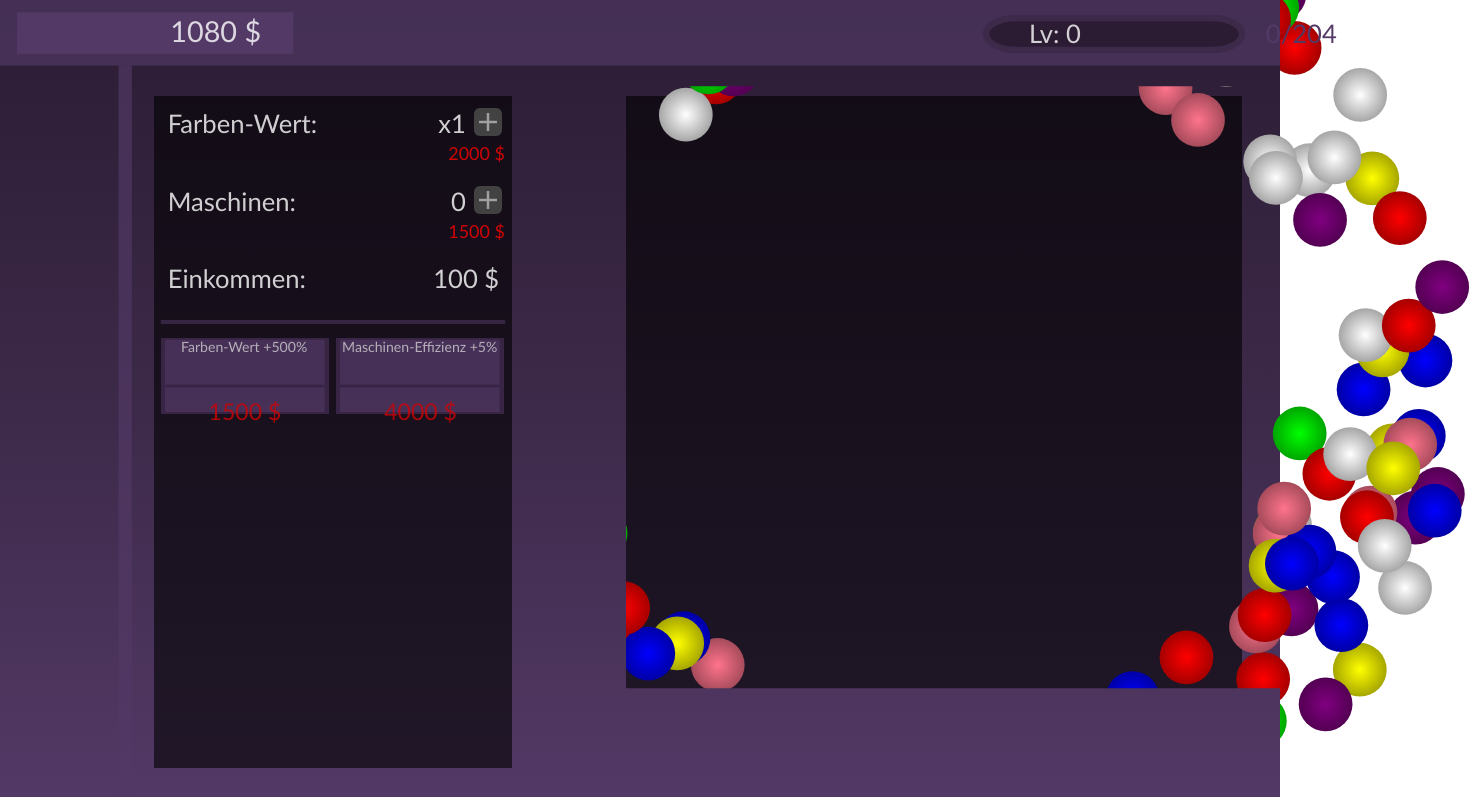
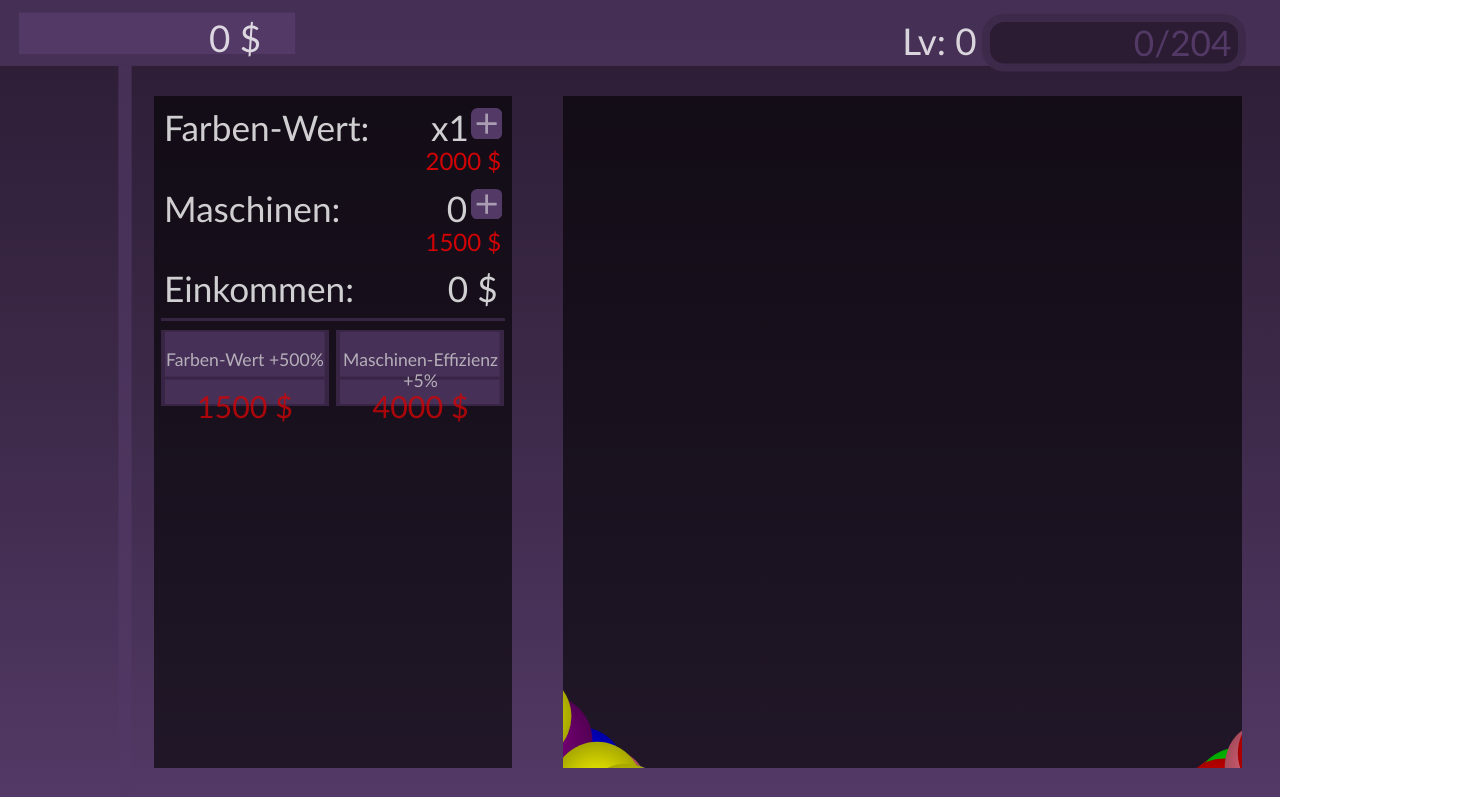
Before and after one commit to bugri99/ColorClicker, a React (Create React App) app: page / in a window 1280 px wide. Shown: the top 797 px of the page, 1481 px wide, since content can reach past the window. Built offline with nearby package versions, Linux system fonts and the light colour scheme.

Commit message:
positioning of the components and scrollbar for powerUps when more than 8

```diff
--- a/src/App.css
+++ b/src/App.css
@@ -1,46 +1,57 @@
 .App {
-    text-align: center;
+  /* text-align: center; */
 }
 
 .App-header {
-    background-color: #282c34;
+  position: absolute;
+  background-color: rgb(83, 57, 102);
   background-image: url(./ressources/Background.svg);
+  -webkit-background-size: cover;
+  -moz-background-size: cover;
+  -o-background-size: cover;
   background-size: cover;
   background-repeat: no-repeat;
-    min-height: 100vh;
-    max-height: 100vh;
-    min-width: 100vw;
-    max-width: 100vw;
+  min-height: 100%;
+  max-height: 100%;
+  min-width: 100%;
+  max-width: 100%;
 }
 
 .App-game {
   position: absolute;
-    top: 12vh;
-    left: 44vw;
-    width: 53vw;
-    height: 84vh;
+  top: 12%;
+  left: 44%;
+  width: 53%;
+  height: 84%;
   background-image: url(./ressources/Main-Game.svg);
+  -webkit-background-size: cover;
+  -moz-background-size: cover;
+  -o-background-size: cover;
+  background-size: cover;
+  background-repeat: no-repeat;
+  overflow:hidden
+}
+
+.App-upgrades{
+  position: absolute;
+  top: 12%;
+  left: 12%;
+  width: 28%;
+  height: 84%;
+  background-image: url(./ressources/Main-Game.svg);
+  -webkit-background-size: cover;
+  -moz-background-size: cover;
+  -o-background-size: cover;
   background-size: cover;
   background-repeat: no-repeat;
 }
 
-  .App-upgrades{
-    top: 12vh;
-    left: 12vw;
-    width: 28vw;
-    height: 84vh;
-    background-image: url(./ressources/Main-Game.svg);
-    background-size: cover;
-    background-repeat: no-repeat;
-    position: absolute;
-  }
-
 .App-currency {
   position: absolute;
-    top: 1.8vh;
-    right: 79.6vw;
+  top: 1.95%;
+  right: 79.6%;
   color: white;
-    font-size: 2.25vw;
+  font-size: 2.3rem;
   font-family: 'Gill Sans', 'Gill Sans MT', Calibri, 'Trebuchet MS', sans-serif;
   opacity: 0.8;
   background-color: transparent;
@@ -54,10 +65,10 @@
 
 .Upgrades-colorValue {
   position: absolute;
-    top: 1.5vh;
-    left: 1.1vw;
+  top: 1.5%;
+  left: 2.9%;
   color: white;
-    font-size: 2vw;
+  font-size: 220%;
   font-family: 'Gill Sans', 'Gill Sans MT', Calibri, 'Trebuchet MS', sans-serif;
   opacity: 0.8;
   background-color: transparent;
@@ -71,10 +82,10 @@
 
 .Upgrades-multiplier {
   position: absolute;
-    top: 1.5vh;
-    right: 3.6vw;
+  top: 1.5%;
+  right: 12%;
   color: white;
-    font-size: 2vw;
+  font-size: 220%;
   font-family: 'Gill Sans', 'Gill Sans MT', Calibri, 'Trebuchet MS', sans-serif;
   opacity: 0.8;
   background-color: transparent;
@@ -88,10 +99,10 @@
 
 .Upgrades-machines {
   position: absolute;
-    top: 11.2vh;
-    left: 1.1vw;
+  top: 13.5%;
+  left: 2.9%;
   color: white;
-    font-size: 2vw;
+  font-size: 220%;
   font-family: 'Gill Sans', 'Gill Sans MT', Calibri, 'Trebuchet MS', sans-serif;
   opacity: 0.8;
   background-color: transparent;
@@ -105,10 +116,10 @@
 
 .Upgrades-machineAmount {
   position: absolute;
-    top: 11.2vh;
-    right: 3.6vw;
+  top: 13.5%;
+  right: 12.5%;
   color: white;
-    font-size: 2vw;
+  font-size: 220%;
   font-family: 'Gill Sans', 'Gill Sans MT', Calibri, 'Trebuchet MS', sans-serif;
   opacity: 0.8;
   background-color: transparent;
@@ -122,10 +133,10 @@
 
 .Upgrades-income {
   position: absolute;
-    top: 20.9vh;
-    left: 1.1vw;
+  top: 25.5%;
+  left: 2.9%;
   color: white;
-    font-size: 2vw;
+  font-size: 220%;
   font-family: 'Gill Sans', 'Gill Sans MT', Calibri, 'Trebuchet MS', sans-serif;
   opacity: 0.8;
   background-color: transparent;
@@ -139,10 +150,10 @@
 
 .Upgrades-incomeAmount {
   position: absolute;
-    top: 20.9vh;
-    right: 1vw;
+  top: 25.5%;
+  right: 4%;
   color: white;
-    font-size: 2vw;
+  font-size: 220%;
   font-family: 'Gill Sans', 'Gill Sans MT', Calibri, 'Trebuchet MS', sans-serif;
   opacity: 0.8;
   background-color: transparent;
@@ -156,23 +167,31 @@
 
 .Upgrades-splitBar {
   position: absolute;
-    top: 28vh;
-    left: 0.5vw;
-    right: 0.5vw;
-    height: 0.45vh;
+  top: 33%;
+  left: 2%;
+  right: 2%;
+  height: 0.5%;
   background-image: url(./ressources/split-bar.svg);
+  -webkit-background-size: cover;
+  -moz-background-size: cover;
+  -o-background-size: cover;
+  background-size: cover;
+  background-repeat: no-repeat;
 }
 
 
 .Plus-ButtonMtp {
-    top: 1.5vh;
-    right: 0.8vw;
-    width: 2.2vw;
-    height: 2.2vw;
+  position: absolute;
+  top: 1.8%;
+  right: 2.8%;
+  width: 2.4vw;
+  height: 2.4vw;
   background-image: url(./ressources/plus-button.svg);
+  -webkit-background-size: cover;
+  -moz-background-size: cover;
+  -o-background-size: cover;
   background-size: cover;
   background-repeat: no-repeat;
-    position: absolute;
   -webkit-touch-callout: none;
   -webkit-user-select: none;
    -khtml-user-select: none;
@@ -181,14 +200,17 @@
           user-select: none;
 }
 .Plus-ButtonMtpH {
-    top: 1.5vh;
-    right: 0.8vw;
-    width: 2.2vw;
-    height: 2.2vw;
+  position: absolute;
+  top: 1.8%;
+  right: 2.8%;
+  width: 2.4vw;
+  height: 2.4vw;
   background-image: url(./ressources/plus-buttonH.svg);
+  -webkit-background-size: cover;
+  -moz-background-size: cover;
+  -o-background-size: cover;
   background-size: cover;
   background-repeat: no-repeat;
-    position: absolute;
   -webkit-touch-callout: none;
   -webkit-user-select: none;
    -khtml-user-select: none;
@@ -198,14 +220,17 @@
 }
 
 .Plus-ButtonMch {
-    top: 11.2vh;
-    right: 0.8vw;
-    width: 2.2vw;
-    height: 2.2vw;
+  position: absolute;
+  top: 13.8%;
+  right: 2.8%;
+  width: 2.4vw;
+  height: 2.4vw;
   background-image: url(./ressources/plus-button.svg);
+  -webkit-background-size: cover;
+  -moz-background-size: cover;
+  -o-background-size: cover;
   background-size: cover;
   background-repeat: no-repeat;
-    position: absolute;
   -webkit-touch-callout: none;
   -webkit-user-select: none;
    -khtml-user-select: none;
@@ -214,14 +239,17 @@
           user-select: none;
 }
 .Plus-ButtonMchH {
-    top: 11.2vh;
-    right: 0.8vw;
-    width: 2.2vw;
-    height: 2.2vw;
+  position: absolute;
+  top: 13.8%;
+  right: 2.8%;
+  width: 2.4vw;
+  height: 2.4vw;
   background-image: url(./ressources/plus-buttonH.svg);
+  -webkit-background-size: cover;
+  -moz-background-size: cover;
+  -o-background-size: cover;
   background-size: cover;
   background-repeat: no-repeat;
-    position: absolute;
   -webkit-touch-callout: none;
   -webkit-user-select: none;
    -khtml-user-select: none;
@@ -230,12 +258,71 @@
           user-select: none;
 }
 
+.Upgrades-powerUps {
+  position: absolute;
+  top: 33.5%;
+  width: 100%;
+  height: 66%;
+  overflow: hidden;
+  overflow-y: auto;
+  -ms-overflow-style: none;
+  scrollbar-width: none;
+}
+.Upgrades-powerUps::-webkit-scrollbar {
+  display: none;
+}
 .PowerUp {
+  position: absolute;
+  opacity: 0.8;
+  /* border: 1px solid blue; */
   background-image: url(./ressources/upgrade.svg);
   background-repeat: no-repeat;
+  background-color: transparent;
+  -webkit-touch-callout: none;
+  -webkit-user-select: none;
+   -khtml-user-select: none;
+     -moz-user-select: none;
+      -ms-user-select: none;
+          user-select: none;
+}
+
+.PowerUp-description {
   position: absolute;
+  margin: auto;
+  left: 1%;
+  width: 98%;
+  height: 18%;
+  bottom: 36%;
+  /* border: 1px solid red; */
+  text-align: center;
+  vertical-align: middle;
+  align-items: center;
   color: white;
-    font-size: 1.15vw;
+  font-size: 110%;
+  font-family: 'Gill Sans', 'Gill Sans MT', Calibri, 'Trebuchet MS', sans-serif;
+  opacity: 0.8;
+  background-color: transparent;
+  -webkit-touch-callout: none;
+  -webkit-user-select: none;
+   -khtml-user-select: none;
+     -moz-user-select: none;
+      -ms-user-select: none;
+          user-select: none;
+          padding-top:10%;
+          padding-bottom:15%;
+}
+
+.PowerUp-price {
+  position: absolute;
+  left: 1%;
+  bottom: 6.5%;
+  /* border: 1px solid green; */
+  width: 98%;
+  height: 34%;
+  color: greenyellow;
+  text-align: center;
+  vertical-align: middle;
+  font-size: 190%;
   font-family: 'Gill Sans', 'Gill Sans MT', Calibri, 'Trebuchet MS', sans-serif;
   opacity: 0.8;
   background-color: transparent;
@@ -247,64 +334,13 @@
           user-select: none;
 }
 
-  .PowerUp-description {
-    margin: auto;
-    left: 1%;
-    width: 97%;
-    height: 18%;
-    text-align: center;
-    vertical-align: middle;
-    position: absolute;
-    color: white;
-    font-size: 1.1vw;
-    font-family: 'Gill Sans', 'Gill Sans MT', Calibri, 'Trebuchet MS', sans-serif;
-    opacity: 0.8;
-    background-color: transparent;
-    -webkit-touch-callout: none;
-    -webkit-user-select: none;
-     -khtml-user-select: none;
-       -moz-user-select: none;
-        -ms-user-select: none;
-            user-select: none;
-  }
-
-  .PowerUp-price {
-    width: 100%;
-    top: 61.5%;
-    position: absolute;
-    color: greenyellow;
-    text-align: center;
-    font-size: 1.8vw;
-    font-family: 'Gill Sans', 'Gill Sans MT', Calibri, 'Trebuchet MS', sans-serif;
-    opacity: 0.8;
-    background-color: transparent;
-    -webkit-touch-callout: none;
-    -webkit-user-select: none;
-     -khtml-user-select: none;
-       -moz-user-select: none;
-        -ms-user-select: none;
-            user-select: none;
-  }
-
-  .App-circleboundary {
-    background-image: url(./ressources/circle-boundary-background.svg);
-    background-size: cover;
-    background-repeat: no-repeat;
-    position: absolute;
-    min-height: 100vh;
-    max-height: 100vh;
-    min-width: 100vw;
-    max-width: 100vw;
-    pointer-events: none;
-  }
-
 .App-xpbar {
   position: absolute;
-    top: 2.2vh;
-    left: 77vw;
-
-    font-size: 2.25vw;
-    font-family: 'Gill Sans', 'Gill Sans MT', Calibri, 'Trebuchet MS', sans-serif;
+  top: 2.2%;
+  left: 77%;
+  width: 20%;
+  height: 6%;
+  /* border: 1px solid blue; */
   background-color: transparent;
   -webkit-touch-callout: none;
   -webkit-user-select: none;
@@ -316,11 +352,10 @@
 
 .App-xpbartext {
   position: absolute;
-    top: 0vh;
-    right: 16vw;
-    width: 15vw;
+  top: 2.4%;
+  right: 23.7%;
   color: white;
-    font-size: 2vw;
+  font-size: 230%;
   text-align: right;
   font-family: 'Gill Sans', 'Gill Sans MT', Calibri, 'Trebuchet MS', sans-serif;
   opacity: 0.8;
@@ -334,11 +369,10 @@
 }
 .App-xpbarxp {
   position: absolute;
-    top: 0vh;
-    right: -4vw;
-    width: 15vw;
+  top: 8%;
+  right: 4%;
   color: rgb(83, 57, 102);
-    font-size: 2vw;
+  font-size: 220%;
   text-align: right;
   font-family: 'Gill Sans', 'Gill Sans MT', Calibri, 'Trebuchet MS', sans-serif;
   background-color: transparent;
@@ -351,13 +385,12 @@
 }
 
 .Plus-ButtonMch-price {
-    width: 100%;
-    top: 18.5%;
-    right: 2%;
   position: absolute;
+  top: 19.5%;
+  right: 3%;
   color: greenyellow;
   text-align: right;
-    font-size: 1.4vw;
+  font-size: 150%;
   font-family: 'Gill Sans', 'Gill Sans MT', Calibri, 'Trebuchet MS', sans-serif;
   opacity: 0.8;
   background-color: transparent;
@@ -370,13 +403,12 @@
 }
 
 .Plus-ButtonMtp-price {
-    width: 100%;
-    top: 6.9%;
-    right: 2%;
   position: absolute;
+  top: 7.5%;
+  right: 3%;
   color: greenyellow;
   text-align: right;
-    font-size: 1.4vw;
+  font-size: 150%;
   font-family: 'Gill Sans', 'Gill Sans MT', Calibri, 'Trebuchet MS', sans-serif;
   opacity: 0.8;
   background-color: transparent;
--- a/src/App.js
+++ b/src/App.js
@@ -24,15 +24,8 @@ import "./App.css";
  * - more power-ups
  * - balancing of the power-up prices and effects
  * - currently, every color has the same probability of appearance, so color rarity based on level maybe?
- * - center the text of a power-up description if only one line long
  * - save and load game data (currently everything starts from the beginning on site refresh)
  * -------------------------------------------------------------------------------------
- * Known Issues:
- * -  circle can be clicked outside of the game box, currently there is
- *    a svg with a hole where the game window is located and the normal background outside of it (see circle-boundary-background.svg).
- *    In ".App-circleboundary" css class the "pointer-events" prop is set to "none" so the component is
- *    ignored completely when clicked, all it does is cover the circles where they
- *    shouldn't be, the circles are still there though (perhaps a different solution needed)
  */
 function App() {
   document.body.style.overflow = "hidden";
@@ -61,7 +54,7 @@ function App() {
   const [multiplier, setMultiplier] = useState(1); //color value multiplier (initial 1)
   const [machines, setMachines] = useState(0); //machines owned (inital 0)
   const [growthPerMachine, setGrowthPerMachine] = useState(1.1); //income growth factor per machine owned (initial 1.1)
-  const [income, setIncome] = useState(100); //income amount per second (initial 100)
+  const [income, setIncome] = useState(0); //income amount per second (initial 0)
   const [level, setLevel] = useState(0); //player level (initial 0)
   const [xp, setXp] = useState(0); //player xp (initial 0)
   const [nextLvXpRequired, setNextLvXpRequired] = useState(
@@ -182,22 +175,22 @@ function App() {
         className="circle"
         id={id}
         initial={{
-          x: `${Math.cos(directions[index]) * 40}vw`,
-          y: `${Math.sin(directions[index]) * 40 + 19}vw`,
+          x: `${Math.cos(directions[index]) * 40 + 23}vw`,
+          y: `${Math.sin(directions[index]) * 40 + 18}vw`,
         }}
         animate={{
-          x: `${Math.cos(directions[index + 1]) * 40}vw`,
-          y: `${Math.sin(directions[index + 1]) * 40 + 19}vw`,
+          x: `${Math.cos(directions[index + 1]) * 40 + 23}vw`,
+          y: `${Math.sin(directions[index + 1]) * 40 + 18}vw`,
         }}
         transition={{
           repeat: Infinity,
-          duration: 7.5,
+          duration: 5.5,
           repeatDelay: getRandom(1, 5000) / 100,
         }}
         onClick={handleClick}
         style={{
-          width: "6vw",
-          height: "6vw",
+          width: "8rem",
+          height: "8rem",
           position: "absolute",
         }}
       >
@@ -249,25 +242,9 @@ function App() {
     }
     return (
       <div onClick={handleClick}>
-        <motion.svg
-          className="Plus-ButtonMtp"
-          style={{
-            filter: `${
-              moneyCount >= nextMultiplierPrice
-                ? "grayscale(0%)"
-                : "grayscale(100%)"
-            }`,
-          }}
-        />
+        <motion.svg className="Plus-ButtonMtp" />
         <motion.svg
           className="Plus-ButtonMtpH"
-          style={{
-            filter: `${
-              moneyCount >= nextMultiplierPrice
-                ? "grayscale(0%)"
-                : "grayscale(100%)"
-            }`,
-          }}
           opacity={0}
           whileHover={{ opacity: 1 }}
         />
@@ -301,31 +278,15 @@ function App() {
       if (moneyCount >= nextMachinePrice) {
         setMoneyCount((prev) => prev - nextMachinePrice);
         setMachines((prev) => prev + 1);
-        setIncome(Math.floor(100 * Math.pow(growthPerMachine, machines + 1)));
+        setIncome(Math.floor(50 * Math.pow(growthPerMachine, machines + 1)));
         setNextMachinePrice((prev) => Math.floor(prev * 1.6));
       }
     }
     return (
       <div onClick={handleClick}>
-        <motion.svg
-          className="Plus-ButtonMch"
-          style={{
-            filter: `${
-              moneyCount >= nextMachinePrice
-                ? "grayscale(0%)"
-                : "grayscale(100%)"
-            }`,
-          }}
-        />
+        <motion.svg className="Plus-ButtonMch" />
         <motion.svg
           className="Plus-ButtonMchH"
-          style={{
-            filter: `${
-              moneyCount >= nextMachinePrice
-                ? "grayscale(0%)"
-                : "grayscale(100%)"
-            }`,
-          }}
           opacity={0}
           whileHover={{ opacity: 1 }}
         />
@@ -407,7 +368,7 @@ function App() {
           );
           setIncome(
             Math.floor(
-              100 * Math.pow(growthPerMachine + powerUp.effect.value, machines)
+              50 * Math.pow(growthPerMachine + powerUp.effect.value, machines)
             )
           );
           //case ColorMultiplier
@@ -426,16 +387,17 @@ function App() {
             2 + 49 * (availablePowerUps.indexOf(powerUp) % 2 === 0 ? 0 : 1)
           }%)`,
           top: `calc(${
-            36 +
-            15.5 *
+            2 +
+            23.9 *
               (availablePowerUps.indexOf(powerUp) % 2 === 0
                 ? availablePowerUps.indexOf(powerUp) === 0
                   ? 0
                   : availablePowerUps.indexOf(powerUp) / 2
                 : (availablePowerUps.indexOf(powerUp) - 1) / 2)
           }%)`,
+          right: "2%",
           width: "47%",
-          height: "14.2%",
+          height: "21.9%",
           position: "absolute",
         }}
       >
@@ -476,22 +438,24 @@ function App() {
    */
   function renderXPBar() {
     return (
-      <svg style={{ overflow: "visible" }}>
-        <rect width="20vw" height="2.5vw" rx="30" fill="rgb(43, 28, 51)" />
+      <svg
+        style={{ overflow: "visible", width: "100%" }}
+      >
+        <rect width="100%" height="33%" rx="7%" fill="rgb(43, 28, 51)" />
         <rect
-          width={`${20 * (xp / nextLvXpRequired)}vw`}
-          height="2.5vw"
-          rx="30"
+          width={`${100 * (xp / nextLvXpRequired)}%`}
+          height="33%"
+          rx="7%"
           fill="white"
           opacity={0.7}
         />
         <rect
-          width="20vw"
-          height="2.5vw"
-          rx="30"
+          width="100%"
+          height="33%"
+          rx="7%"
           fill="transparent"
           stroke="rgb(61, 42, 74)"
-          stroke-width="0.5vw"
+          stroke-width="0.5rem"
         />
       </svg>
     );
@@ -502,7 +466,6 @@ function App() {
       <header className="App-header">
         <div className="App-game">{renderCircles(200)}</div>
 
-        <div className="App-circleboundary"></div>
         <MoneyCounter />
         <div className="App-upgrades">
           <div className="Upgrades-colorValue">Farben-Wert:</div>
@@ -516,9 +479,9 @@ function App() {
           <div className="Upgrades-splitBar" />
           <div className="Upgrades-powerUps">{renderPowerUps()}</div>
         </div>
+        <div className="App-xpbartext">Lv: {level}</div>
         <div className="App-xpbar">
           {renderXPBar()}
-          <div className="App-xpbartext">Lv: {level}</div>
           <div className="App-xpbarxp">
             {xp}/{nextLvXpRequired}
           </div>
```
Also changed, not shown: src/ressources/circle-boundary-background.svg (deleted). Lines whose indentation alone changed are shown as unchanged.
